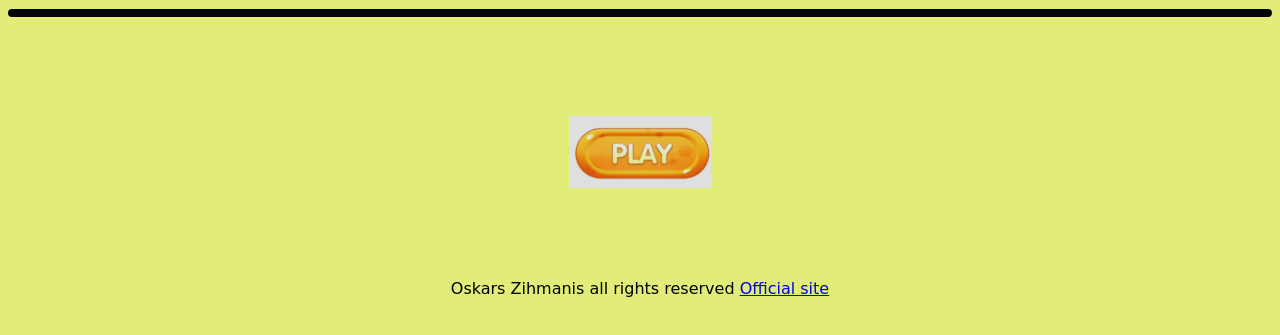
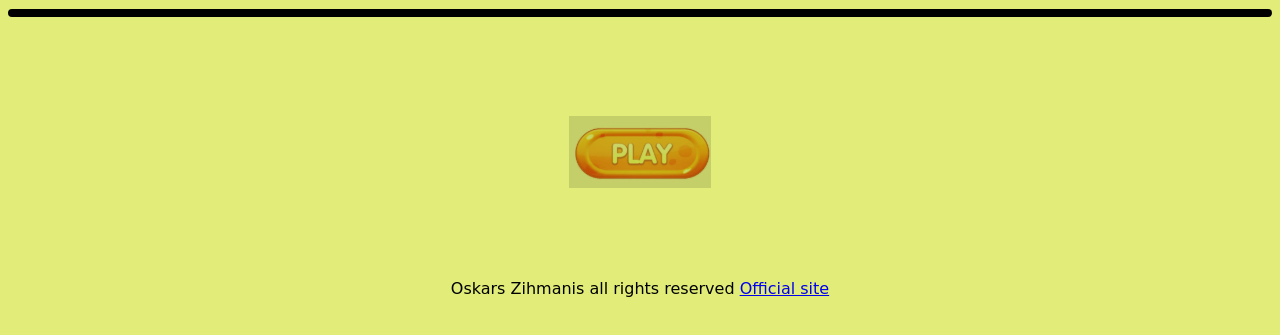
Before and after one commit to zongocong/zongocong.github.io, a plain HTML site: page index.html in a window 1280 px wide. Shown: the part 53-388 px from the top of the page. Drawn offline with Linux system fonts and the light colour scheme.

Commit message:
Update index.html

```diff
--- a/index.html
+++ b/index.html
@@ -19,7 +19,7 @@ color: gray; /*Add color gray for the text if the fallback url for the image fai
 .hr1{border: 4px solid black; border-radius: 23px;}
 .playIcon{color: gray; /*Add color gray for the text if the fallback url for the image fails*/
 height: 254px; width: auto; justify-items: center; max-height: 100%; max-width: 100%;
-display: flex; justify-content: center; align-items: center;}
+display: flex; justify-content: center; align-items: center; mix-blend-mode: multiply;}
 </style>
   </head>
   <body>
```
